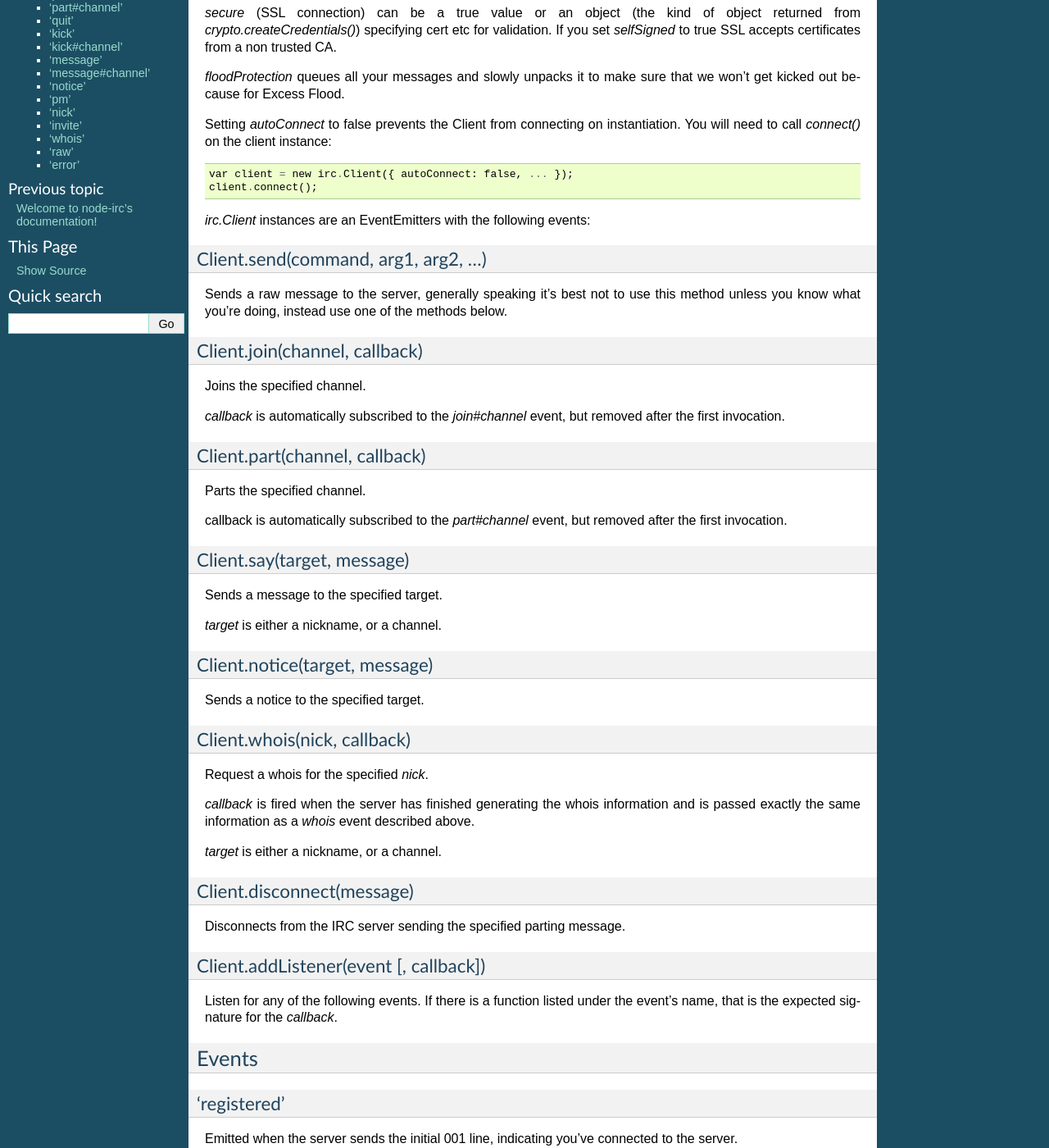
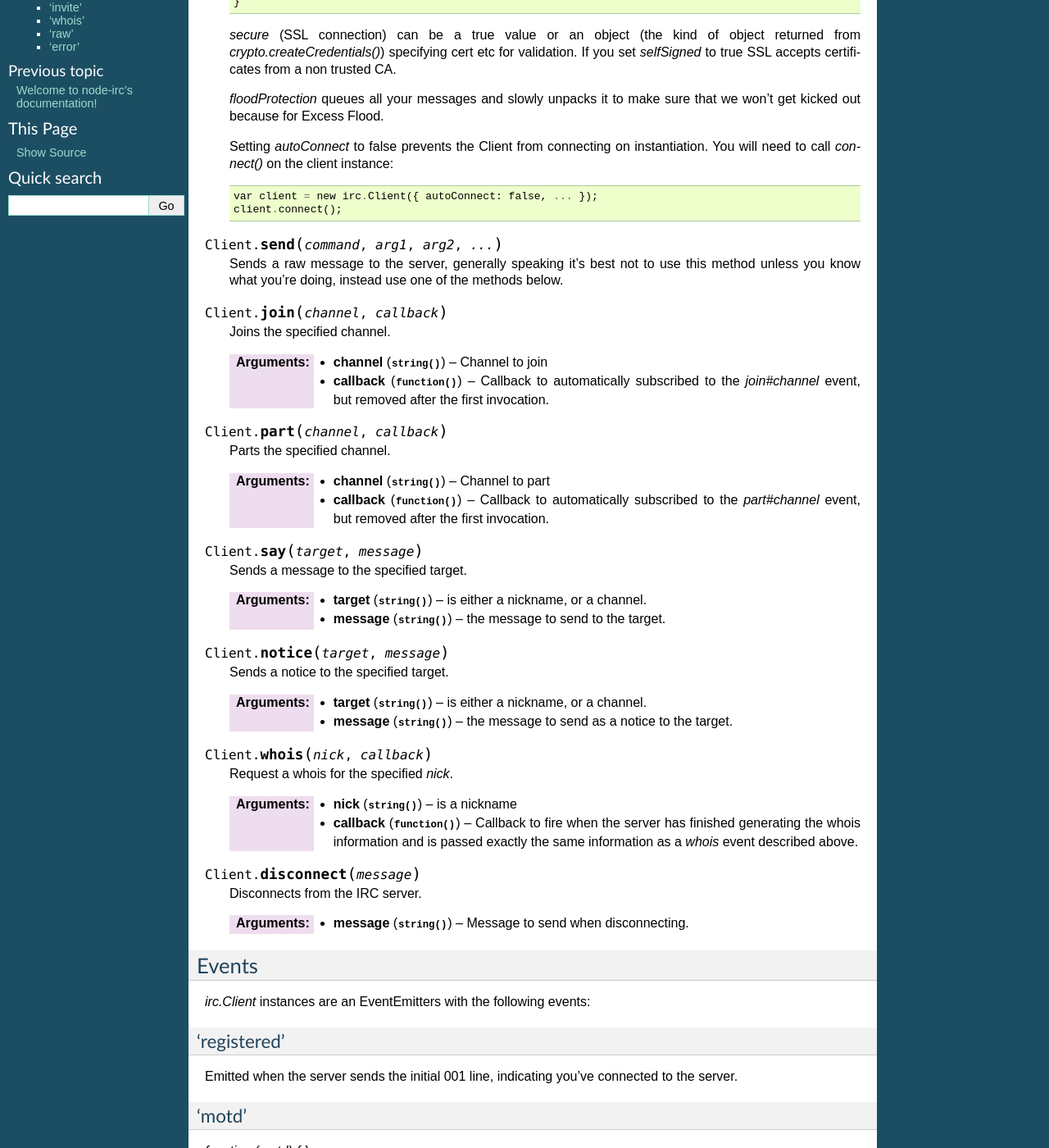
Before and after one commit to martynsmith/node-irc, a Sphinx documentation site: the page built from docs/API.rst, in a window 1280 px wide and 1400 px high, scrolled down 505 px. Shown: the whole window at 82% size. Built offline with Sphinx 7.4.7, drawn with Linux system fonts in a browser that asks for light colours; some of the changed text lies outside the part shown.

Commit message:
trying out the sphinx js domain

```diff
--- a/docs/API.rst
+++ b/docs/API.rst
@@ -3,104 +3,104 @@ API
 
 This library provides IRC client functionality
 
-irc.Client(server, nick [, options])
-------------------------------------
+irc.Client
+----------
 
-This object is the base of everything, it represents a single nick connected to
-a single IRC server.
+.. js:class:: irc.Client(server, nick [, options])
 
-The first two arguments are the server to connect to, and the nickname to
-attempt to use. The third optional argument is an options object with default
-values::
+    This object is the base of everything, it represents a single nick connected to
+    a single IRC server.
 
-    {
-	userName: 'nodebot',
-	realName: 'nodeJS IRC client',
-	port: 6667,
-	debug: false,
-	showErrors: false,
-	autoRejoin: true,
-	autoConnect: true,
-	channels: [],
-	secure: false,
-	selfSigned: false,
-	floodProtection: false
-    }
+    The first two arguments are the server to connect to, and the nickname to
+    attempt to use. The third optional argument is an options object with default
+    values::
 
-`secure` (SSL connection) can be a true value or an object (the kind of object
-returned from `crypto.createCredentials()`) specifying cert etc for validation.
-If you set `selfSigned` to true SSL accepts certificates from a non trusted CA.
+        {
+            userName: 'nodebot',
+            realName: 'nodeJS IRC client',
+            port: 6667,
+            debug: false,
+            showErrors: false,
+            autoRejoin: true,
+            autoConnect: true,
+            channels: [],
+            secure: false,
+            selfSigned: false,
+            floodProtection: false
+        }
 
-`floodProtection` queues all your messages and slowly unpacks it to make sure
-that we won't get kicked out because for Excess Flood.
+    `secure` (SSL connection) can be a true value or an object (the kind of object
+    returned from `crypto.createCredentials()`) specifying cert etc for validation.
+    If you set `selfSigned` to true SSL accepts certificates from a non trusted CA.
 
-Setting `autoConnect` to false prevents the Client from connecting on
-instantiation.  You will need to call `connect()` on the client instance::
+    `floodProtection` queues all your messages and slowly unpacks it to make sure
+    that we won't get kicked out because for Excess Flood.
 
-    var client = new irc.Client({ autoConnect: false, ... });
-    client.connect();
+    Setting `autoConnect` to false prevents the Client from connecting on
+    instantiation.  You will need to call `connect()` on the client instance::
 
+        var client = new irc.Client({ autoConnect: false, ... });
+        client.connect();
+
+
+.. js:function:: Client.send(command, arg1, arg2, ...)
+
+    Sends a raw message to the server, generally speaking it's best not to use
+    this method unless you know what you're doing, instead use one of the
+    methods below.
+
+.. js:function:: Client.join(channel, callback)
+
+    Joins the specified channel.
+
+    :param string channel: Channel to join
+    :param function callback: Callback to automatically subscribed to the
+        `join#channel` event, but removed after the first invocation.
+
+.. js:function:: Client.part(channel, callback)
+
+    Parts the specified channel.
+
+    :param string channel: Channel to part
+    :param function callback: Callback to automatically subscribed to the
+        `part#channel` event, but removed after the first invocation.
+
+.. js:function:: Client.say(target, message)
+
+    Sends a message to the specified target.
+
+    :param string target: is either a nickname, or a channel.
+    :param string message: the message to send to the target.
+
+.. js:function:: Client.notice(target, message)
+
+    Sends a notice to the specified target.
+
+    :param string target: is either a nickname, or a channel.
+    :param string message: the message to send as a notice to the target.
+
+.. js:function:: Client.whois(nick, callback)
+
+    Request a whois for the specified `nick`.
+
+    :param string nick: is a nickname
+    :param function callback: Callback to fire when the server has finished
+        generating the whois information and is passed exactly the same
+        information as a `whois` event described above.
+
+
+.. js:function:: Client.disconnect(message)
+
+    Disconnects from the IRC server.
+
+    :param string message: Message to send when disconnecting.
+
+
+Events
+------
 
 `irc.Client` instances are an EventEmitters with the following events:
 
-Client.send(command, arg1, arg2, ...)
-~~~~~~~~~~~~~~~~~~~~~~~~~~~~~~~~~~~~~
-
-Sends a raw message to the server, generally speaking it's best not to use this
-method unless you know what you're doing, instead use one of the methods below.
-
-Client.join(channel, callback)
-~~~~~~~~~~~~~~~~~~~~~~~~~~~~~~
-
-Joins the specified channel.
-
-`callback` is automatically subscribed to the `join#channel` event, but removed
-after the first invocation.
-
-Client.part(channel, callback)
-~~~~~~~~~~~~~~~~~~~~~~~~~~~~~~
-
-Parts the specified channel.
-
-callback is automatically subscribed to the `part#channel` event, but removed
-after the first invocation.
-
-Client.say(target, message)
-~~~~~~~~~~~~~~~~~~~~~~~~~~~
-
-Sends a message to the specified target.
-
-`target` is either a nickname, or a channel.
-
-Client.notice(target, message)
-~~~~~~~~~~~~~~~~~~~~~~~~~~~~~~
-
-Sends a notice to the specified target.
-
-Client.whois(nick, callback)
-~~~~~~~~~~~~~~~~~~~~~~~~~~~~
-
-Request a whois for the specified `nick`.
-
-`callback` is fired when the server has finished generating the whois
-information and is passed exactly the same information as a `whois` event
-described above.
-
-`target` is either a nickname, or a channel.
-
-Client.disconnect(message)
-~~~~~~~~~~~~~~~~~~~~~~~~~~
-
-Disconnects from the IRC server sending the specified parting message.
-
-Client.addListener(event [, callback])
-~~~~~~~~~~~~~~~~~~~~~~~~~~
-
-Listen for any of the following events. If there is a function listed under the
-event's name, that is the expected signature for the `callback`.
-
-Events
-------
 
 'registered'
 ~~~~~~~~~~~~
@@ -241,14 +241,14 @@ Emitted whenever the server finishes outputting a WHOIS response. The
 information should look something like::
 
     {
-	nick: "Ned",
-	user: "martyn",
-	host: "10.0.0.18",
-	realname: "Unknown",
-	channels: ["@#purpledishwashers", "#blah", "#mmmmbacon"],
-	server: "*.dollyfish.net.nz",
-	serverinfo: "The Dollyfish Underworld",
-	operator: "is an IRC Operator"
+        nick: "Ned",
+        user: "martyn",
+        host: "10.0.0.18",
+        realname: "Unknown",
+        channels: ["@#purpledishwashers", "#blah", "#mmmmbacon"],
+        server: "*.dollyfish.net.nz",
+        serverinfo: "The Dollyfish Underworld",
+        operator: "is an IRC Operator"
     }
 
 
@@ -262,15 +262,15 @@ basically a single line of data from the server, but the parameter to the
 callback has already been parsed and contains::
 
     message = {
-	prefix: "The prefix for the message (optional)",
-	nick: "The nickname portion of the prefix (optional)",
-	user: "The username portion of the prefix (optional)",
-	host: "The hostname portion of the prefix (optional)",
-	server: "The servername (if the prefix was a servername)",
-	rawCommand: "The command exactly as sent from the server",
-	command: "Human readable version of the command",
-	commandType: "normal, error, or reply",
-	args: ['arguments', 'to', 'the', 'command'],
+        prefix: "The prefix for the message (optional)",
+        nick: "The nickname portion of the prefix (optional)",
+        user: "The username portion of the prefix (optional)",
+        host: "The hostname portion of the prefix (optional)",
+        server: "The servername (if the prefix was a servername)",
+        rawCommand: "The command exactly as sent from the server",
+        command: "Human readable version of the command",
+        commandType: "normal, error, or reply",
+        args: ['arguments', 'to', 'the', 'command'],
     }
 
 You can read more about the IRC protocol by reading [RFC
```
